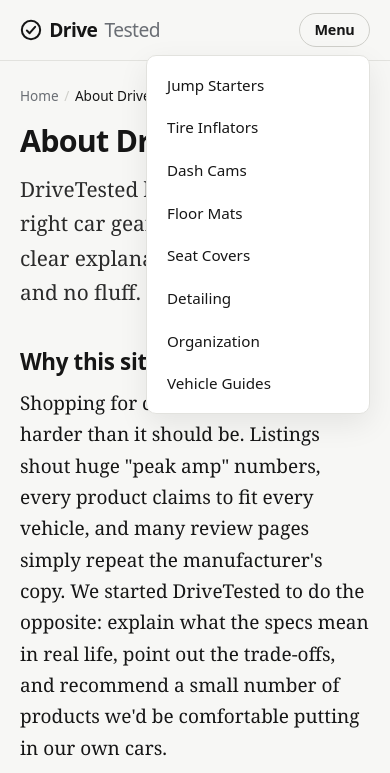
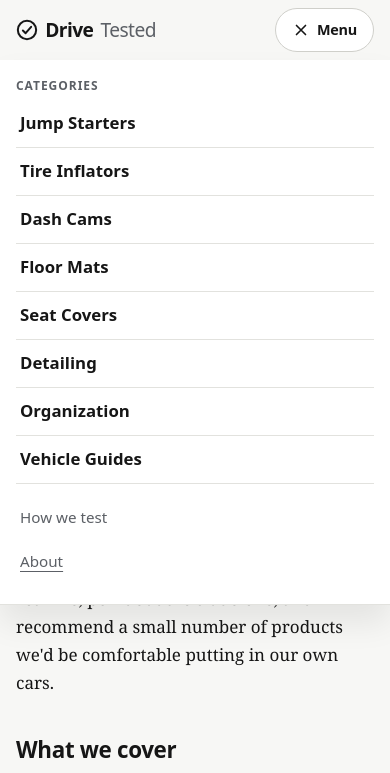
Before and after one commit to BabsGIT26/drivetested, an Astro site: page /about/ in a window 390 px wide. Both pictures are taken after a click on the heading "Menu". Shown: the top 773 px of the page. Built offline with nearby package versions, Linux system fonts and the light colour scheme; Astro itself is replaced by a stand-in of ours; a web font is replaced by a local one.

Commit message:
Responsive: fluid type, contrast, focus states, mobile menu, 44px tap targets (1/3)

```diff
--- a/src/components/AmazonButton.astro
+++ b/src/components/AmazonButton.astro
@@ -39,5 +39,6 @@ const url = asin ? amazonUrl(asin) : search ? amazonSearchUrl(search) : href ? t
   .amz-btn:hover { background: var(--accent-hover); color: #fff; }
   .amz-btn:active { transform: translateY(1px); }
   .amz-btn:focus-visible { outline: 3px solid var(--text); outline-offset: 2px; }
-  .amz-btn.sm { padding: 0.6rem 1rem; font-size: 0.875rem; min-height: 40px; }
+  .amz-btn.sm { padding: 0.6rem 1.05rem; font-size: 0.875rem; min-height: 44px; }
+  .amz-btn svg { flex: none; }
 </style>
--- a/src/components/Header.astro
+++ b/src/components/Header.astro
@@ -10,13 +10,23 @@ const path = Astro.url.pathname;
       </span>
       Drive<span class="thin">Tested</span>
     </a>
+    <a class="htw ui" href="/how-we-test/">How we test</a>
     <details class="menu">
-      <summary class="menu-btn ui">Menu</summary>
-      <nav aria-label="Categories" class="menu-panel">
+      <summary class="menu-btn ui">
+        <svg class="i-open" aria-hidden="true" width="18" height="18" viewBox="0 0 24 24" fill="none"><path d="M4 7h16M4 12h16M4 17h16" stroke="currentColor" stroke-width="2.2" stroke-linecap="round"/></svg>
+        <svg class="i-close" aria-hidden="true" width="18" height="18" viewBox="0 0 24 24" fill="none"><path d="M6 6l12 12M18 6L6 18" stroke="currentColor" stroke-width="2.2" stroke-linecap="round"/></svg>
+        <span>Menu</span>
+      </summary>
+      <nav aria-label="Main menu" class="menu-panel">
+        <p class="eyebrow">Categories</p>
         <ul>
           {CATEGORIES.map((c) => (
             <li><a href={`/${c.slug}/`} aria-current={path.startsWith(`/${c.slug}/`) ? 'page' : undefined}>{c.name}</a></li>
           ))}
+        </ul>
+        <ul class="secondary">
+          <li><a href="/how-we-test/" aria-current={path.startsWith('/how-we-test/') ? 'page' : undefined}>How we test</a></li>
+          <li><a href="/about/" aria-current={path.startsWith('/about/') ? 'page' : undefined}>About</a></li>
         </ul>
       </nav>
     </details>
@@ -33,25 +43,57 @@ const path = Astro.url.pathname;
 </header>
 
 <style>
-  .site-header { background: var(--bg); border-bottom: 1px solid var(--line); position: sticky; top: 0; z-index: 20; }
-  .bar { display: flex; align-items: center; justify-content: space-between; height: 3.75rem; }
-  .logo { font-family: var(--font-head); font-weight: 800; font-size: 1.2rem; letter-spacing: -0.03em; text-decoration: none; display: inline-flex; align-items: center; gap: 0.45rem; }
+  .site-header { background: rgba(247, 247, 245, 0.96); border-bottom: 1px solid var(--line); position: sticky; top: 0; z-index: 30; }
+  @supports (backdrop-filter: blur(8px)) { .site-header { background: rgba(247, 247, 245, 0.85); backdrop-filter: saturate(1.4) blur(8px); } }
+  .bar { display: flex; align-items: center; gap: 1rem; height: var(--header-h); }
+  .logo { font-family: var(--font-head); font-weight: 800; font-size: 1.2rem; letter-spacing: -0.03em; text-decoration: none; display: inline-flex; align-items: center; gap: 0.45rem; min-height: var(--tap); margin-right: auto; }
   .logo .thin { font-weight: 500; color: var(--steel); }
   .mark { display: inline-flex; }
-  .menu { position: relative; }
-  .menu-btn { list-style: none; cursor: pointer; font-size: 0.9rem; font-weight: 600; padding: 0.45rem 0.9rem; border: 1px solid var(--line-strong); border-radius: 999px; }
+  .htw { display: none; font-size: 0.9rem; font-weight: 600; text-decoration: none; color: var(--steel); padding: 0.6rem 0; }
+  .htw:hover { color: var(--text); }
+
+  /* Mobile menu: native <details>, no JavaScript */
+  .menu { position: static; }
+  .menu-btn {
+    list-style: none; cursor: pointer; display: inline-flex; align-items: center; gap: 0.45rem;
+    font-size: 0.9rem; font-weight: 600; min-height: var(--tap); padding: 0 1rem;
+    border: 1px solid var(--line-strong); border-radius: 999px; background: var(--surface); user-select: none;
+  }
   .menu-btn::-webkit-details-marker { display: none; }
-  .menu-panel { position: absolute; right: 0; top: calc(100% + 0.5rem); background: var(--surface); border: 1px solid var(--line); border-radius: var(--radius); padding: 0.5rem; min-width: 14rem; box-shadow: 0 10px 30px rgba(0,0,0,.08); }
-  .menu-panel ul { list-style: none; margin: 0; padding: 0; }
-  .menu-panel a { display: block; padding: 0.55rem 0.75rem; font-family: var(--font-head); font-size: 0.95rem; text-decoration: none; border-radius: 6px; }
-  .menu-panel a:hover, .menu-panel a[aria-current] { background: var(--bg); }
+  .menu-btn::marker { content: ''; }
+  .menu-btn:hover { border-color: var(--text); }
+  .i-close { display: none; }
+  .menu[open] .i-open { display: none; }
+  .menu[open] .i-close { display: inline; }
+  .menu-panel {
+    position: absolute; left: 0; right: 0; top: 100%;
+    background: var(--surface); border-bottom: 1px solid var(--line);
+    box-shadow: 0 18px 30px rgba(0, 0, 0, 0.08);
+    padding: 0.75rem var(--gutter) 1.25rem; max-height: calc(100dvh - var(--header-h)); overflow-y: auto;
+  }
+  .menu-panel .eyebrow { margin: 0.25rem 0 0.25rem; }
+  .menu-panel ul { list-style: none; margin: 0; padding: 0; display: grid; grid-template-columns: 1fr; }
+  .menu-panel a {
+    display: flex; align-items: center; min-height: 48px; padding: 0 0.25rem;
+    font-family: var(--font-head); font-size: 1.05rem; font-weight: 600; text-decoration: none; border-bottom: 1px solid var(--line);
+  }
+  .menu-panel a:hover, .menu-panel a[aria-current] { color: var(--text); text-decoration: underline; text-underline-offset: 4px; }
+  .menu-panel .secondary { margin-top: 0.75rem; }
+  .menu-panel .secondary a { font-size: 0.95rem; color: var(--steel); font-weight: 500; border-bottom: 0; min-height: var(--tap); }
+  @media (min-width: 520px) {
+    .menu-panel ul:not(.secondary) { grid-template-columns: 1fr 1fr; column-gap: 1.5rem; }
+  }
+
+  /* Desktop category bar */
   .cat-nav { display: none; border-top: 1px solid var(--line); }
-  .cat-nav ul { list-style: none; margin: 0; padding: 0; display: flex; gap: 1.5rem; overflow-x: auto; }
-  .cat-nav a { display: block; padding: 0.7rem 0; font-family: var(--font-head); font-size: 0.875rem; font-weight: 500; color: var(--steel); text-decoration: none; white-space: nowrap; border-bottom: 2px solid transparent; }
+  .cat-nav ul { list-style: none; margin: 0; padding: 0; display: flex; gap: 1.75rem; overflow-x: auto; scrollbar-width: none; }
+  .cat-nav ul::-webkit-scrollbar { display: none; }
+  .cat-nav a { display: flex; align-items: center; min-height: 2.75rem; font-family: var(--font-head); font-size: 0.875rem; font-weight: 500; color: var(--steel); text-decoration: none; white-space: nowrap; border-bottom: 2px solid transparent; }
   .cat-nav a:hover { color: var(--text); }
-  .cat-nav a[aria-current] { color: var(--text); border-bottom-color: var(--text); }
+  .cat-nav a[aria-current] { color: var(--text); border-bottom-color: var(--text); font-weight: 600; }
   @media (min-width: 900px) {
     .menu { display: none; }
+    .htw { display: inline-flex; }
     .cat-nav { display: block; }
   }
 </style>
--- /dev/null
+++ b/src/components/mdx/TableScroll.astro
@@ -0,0 +1,6 @@
+---
+/** Replaces Markdown <table> in MDX: a scrollable, keyboard-focusable region so wide tables never overflow the page on phones. */
+---
+<div class="table-scroll" role="region" aria-label="Table (scroll sideways on small screens)" tabindex="0">
+  <table><slot /></table>
+</div>
--- a/src/styles/global.css
+++ b/src/styles/global.css
@@ -5,7 +5,7 @@
   --bg: #f7f7f5;
   --surface: #ffffff;
   --text: #161616;
-  --steel: #6a6e74;
+  --steel: #5c6066; /* 5.9:1 on --bg, WCAG AA */
   --line: #e2e2de;
   --line-strong: #cfcfca;
   --accent: #c8102e; /* reserved for "Check price on Amazon" buttons */
@@ -15,21 +15,28 @@
   --radius: 10px;
   --wrap: 72rem;
   --measure: 42rem;
+  --gutter: clamp(1rem, 4vw, 2rem);
+  --header-h: 3.75rem;
+  --good: #1d6b3a;
+  --good-bg: #eef6f0;
+  --tap: 44px;
 }
 
 *,
 *::before,
 *::after { box-sizing: border-box; }
 
-html { -webkit-text-size-adjust: 100%; text-size-adjust: 100%; }
+html { -webkit-text-size-adjust: 100%; text-size-adjust: 100%; scroll-padding-top: calc(var(--header-h) + 1rem); }
+@media (min-width: 900px) { html { scroll-padding-top: calc(var(--header-h) + 3.5rem); } }
 
 body {
   margin: 0;
   background: var(--bg);
   color: var(--text);
   font-family: var(--font-body);
-  font-size: 1.1875rem;
+  font-size: clamp(1.0625rem, 0.98rem + 0.35vw, 1.1875rem);
   line-height: 1.65;
+  overflow-wrap: break-word;
   font-optical-sizing: auto;
   -webkit-font-smoothing: antialiased;
 }
@@ -42,14 +49,16 @@ h1, h2, h3, h4, .ui {
 }
 h1 { font-size: clamp(1.9rem, 5vw, 2.75rem); margin: 0 0 0.75rem; letter-spacing: -0.025em; }
 h2 { font-size: clamp(1.4rem, 3.4vw, 1.75rem); margin: 2.5rem 0 0.75rem; }
-h3 { font-size: 1.2rem; margin: 1.75rem 0 0.5rem; }
+h3 { font-size: clamp(1.1rem, 1rem + 0.5vw, 1.2rem); margin: 1.75rem 0 0.5rem; }
 
 a { color: var(--text); text-decoration-thickness: 1px; text-underline-offset: 3px; text-decoration-color: var(--steel); }
 a:hover { text-decoration-color: var(--text); }
 
-img { max-width: 100%; height: auto; display: block; }
+img, svg, video { max-width: 100%; height: auto; }
+img { display: block; }
 
-.wrap { max-width: var(--wrap); margin: 0 auto; padding: 0 1.25rem; }
+.wrap { max-width: var(--wrap); margin: 0 auto; padding: 0 var(--gutter); }
+.wrap > * { min-width: 0; }
 .measure { max-width: var(--measure); }
 
 .muted { color: var(--steel); }
@@ -62,7 +71,12 @@ img { max-width: 100%; height: auto; display: block; }
 }
 .skip-link:focus { left: 0.5rem; top: 0.5rem; }
 
-:focus-visible { outline: 2px solid var(--text); outline-offset: 2px; }
+:focus-visible { outline: 3px solid #1f5fbf; outline-offset: 2px; border-radius: 4px; }
+
+.sr-only {
+  position: absolute !important; width: 1px; height: 1px; padding: 0; margin: -1px; overflow: hidden;
+  clip: rect(0 0 0 0); clip-path: inset(50%); white-space: nowrap; border: 0;
+}
 
 /* Prose (article body) */
 .prose { max-width: var(--measure); }
@@ -71,17 +85,27 @@ img { max-width: 100%; height: auto; display: block; }
 .prose blockquote {
   margin: 1.5rem 0; padding: 0.25rem 0 0.25rem 1rem; border-left: 3px solid var(--line-strong); color: var(--steel);
 }
-.prose table { width: 100%; border-collapse: collapse; font-family: var(--font-head); font-size: 0.9rem; margin: 1.25rem 0; }
-.prose th, .prose td { text-align: left; padding: 0.6rem 0.5rem; border-bottom: 1px solid var(--line); vertical-align: top; }
-.prose th { font-weight: 600; }
-.prose .table-scroll { overflow-x: auto; }
+.prose .table-scroll {
+  overflow-x: auto; -webkit-overflow-scrolling: touch; margin: 1.25rem 0; border: 1px solid var(--line);
+  border-radius: var(--radius); background: var(--surface); position: relative;
+}
+.prose table { width: 100%; border-collapse: collapse; font-family: var(--font-head); font-size: 0.9rem; margin: 0; }
+.prose .table-scroll table { min-width: 34rem; }
+.prose th, .prose td { text-align: left; padding: 0.7rem 0.85rem; border-bottom: 1px solid var(--line); vertical-align: top; }
+.prose tbody tr:last-child td { border-bottom: 0; }
+.prose thead th { font-weight: 600; font-size: 0.75rem; text-transform: uppercase; letter-spacing: 0.06em; color: var(--steel); background: var(--bg); }
+.prose .table-scroll th:first-child, .prose .table-scroll td:first-child {
+  position: sticky; left: 0; background: var(--surface); z-index: 1; box-shadow: 1px 0 0 var(--line);
+}
+.prose .table-scroll thead th:first-child { background: var(--bg); }
+.prose img { border-radius: var(--radius); }
 .prose code { font-size: 0.9em; }
 .prose hr { border: 0; border-top: 1px solid var(--line); margin: 2.5rem 0; }
 
 /* Neutral (non-affiliate) button */
 .btn-ghost {
   display: inline-flex; align-items: center; gap: 0.4rem; font-family: var(--font-head); font-weight: 600; font-size: 0.95rem;
-  padding: 0.7rem 1.1rem; border: 1px solid var(--text); border-radius: 999px; text-decoration: none; color: var(--text);
+  padding: 0.7rem 1.2rem; min-height: var(--tap); border: 1px solid var(--text); border-radius: 999px; text-decoration: none; color: var(--text);
 }
 .btn-ghost:hover { background: var(--text); color: #fff; }
 
@@ -93,4 +117,8 @@ img { max-width: 100%; height: auto; display: block; }
   font-family: var(--font-head); text-transform: uppercase; letter-spacing: 0.08em; font-size: 0.75rem; font-weight: 600; color: var(--steel);
 }
 
-@media (prefers-reduced-motion: reduce) { * { transition: none !important; } }
+/* Horizontal-scroll hint shown only on small screens */
+.swipe-hint { display: none; font-family: var(--font-head); font-size: 0.8rem; color: var(--steel); margin: 0 0 0.4rem; }
+@media (max-width: 47.99rem) { .swipe-hint { display: block; } }
+
+@media (prefers-reduced-motion: reduce) { html { scroll-behavior: auto; } * { transition: none !important; } }
```
